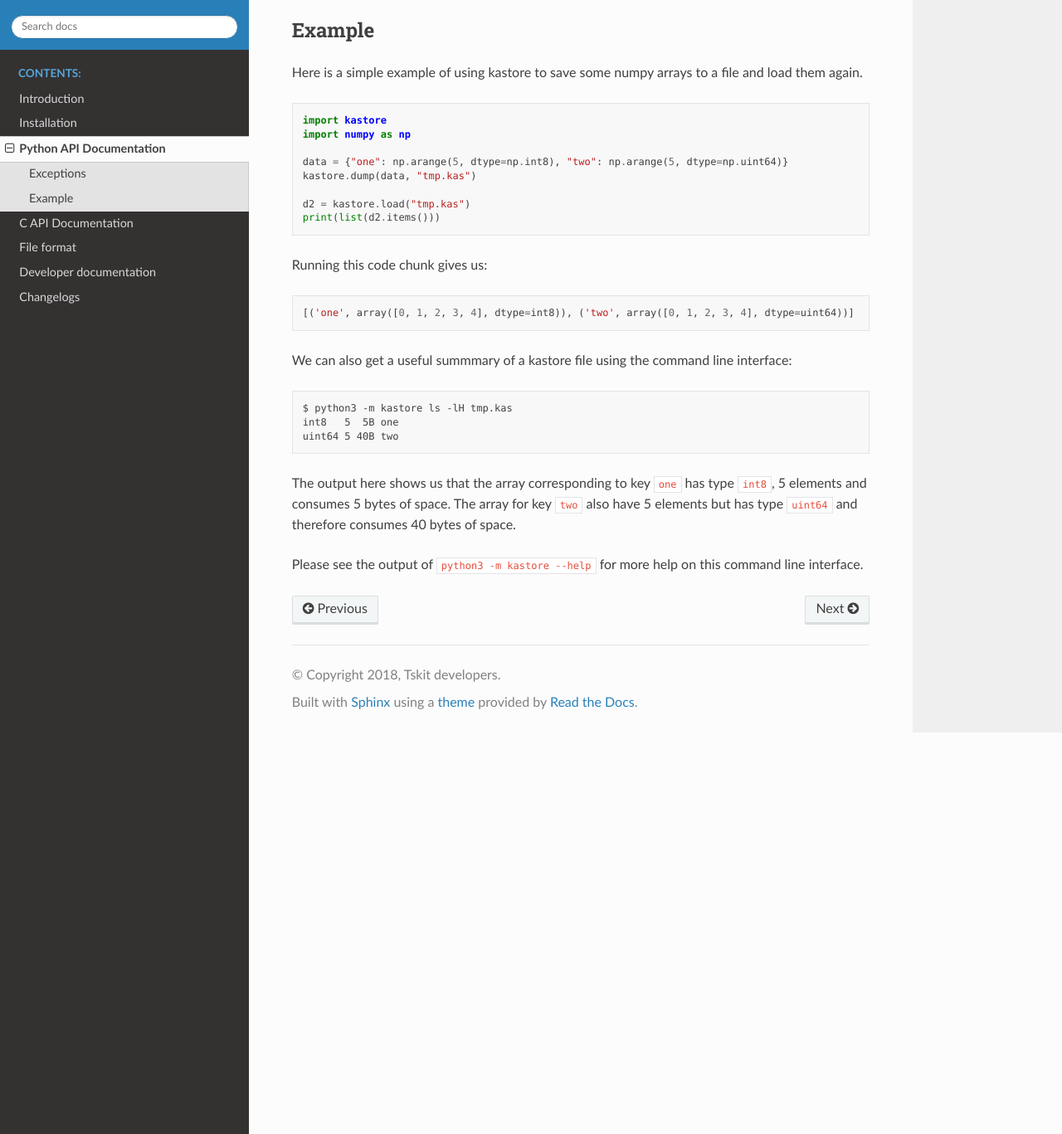
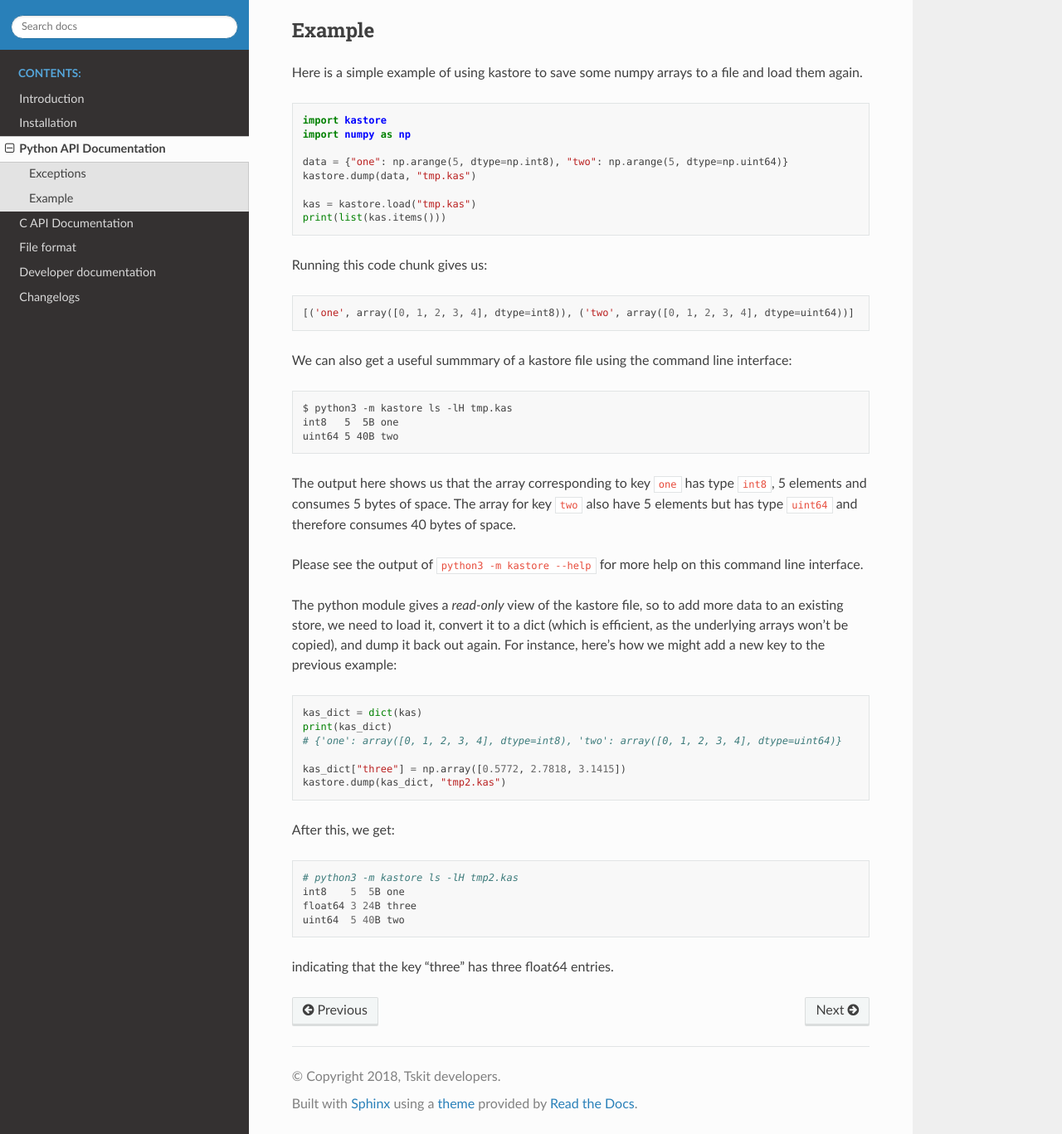
Before and after one commit to tskit-dev/kastore, a Sphinx documentation site: the page built from docs/python-api.rst, in a window 1280 px wide and 1400 px high, scrolled down 1351 px, cut to the strip 33-1400 px from the top of the window. Shown: the whole strip at 83% size. Built offline with Sphinx 7.4.7 and the Read the Docs theme 2.0.0, drawn with Linux system fonts in a browser that asks for light colours.

Commit message:
modify store example

```diff
--- a/docs/python-api.rst
+++ b/docs/python-api.rst
@@ -37,8 +37,8 @@ to a file and load them again.
     data = {"one": np.arange(5, dtype=np.int8), "two": np.arange(5, dtype=np.uint64)}
     kastore.dump(data, "tmp.kas")
 
-    d2 = kastore.load("tmp.kas")
-    print(list(d2.items()))
+    kas = kastore.load("tmp.kas")
+    print(list(kas.items()))
 
 
 Running this code chunk gives us::
@@ -58,3 +58,27 @@ also have 5 elements but has type ``uint64`` and therefore consumes 40 bytes of
 
 Please see the output of ``python3 -m kastore --help`` for more help on this
 command line interface.
+
+The python module gives a *read-only* view of the kastore file,
+so to add more data to an existing store, we need to load it,
+convert it to a dict (which is efficient, as the underlying arrays won't be copied),
+and dump it back out again.
+For instance, here's how we might add a new key to the previous example:
+
+.. code-block:: python
+
+   kas_dict = dict(kas)
+   print(kas_dict)
+   # {'one': array([0, 1, 2, 3, 4], dtype=int8), 'two': array([0, 1, 2, 3, 4], dtype=uint64)}
+
+   kas_dict["three"] = np.array([0.5772, 2.7818, 3.1415])
+   kastore.dump(kas_dict, "tmp2.kas")
+
+After this, we get::
+
+   # python3 -m kastore ls -lH tmp2.kas
+   int8    5  5B one
+   float64 3 24B three
+   uint64  5 40B two
+
+indicating that the key "three" has three float64 entries.
```
